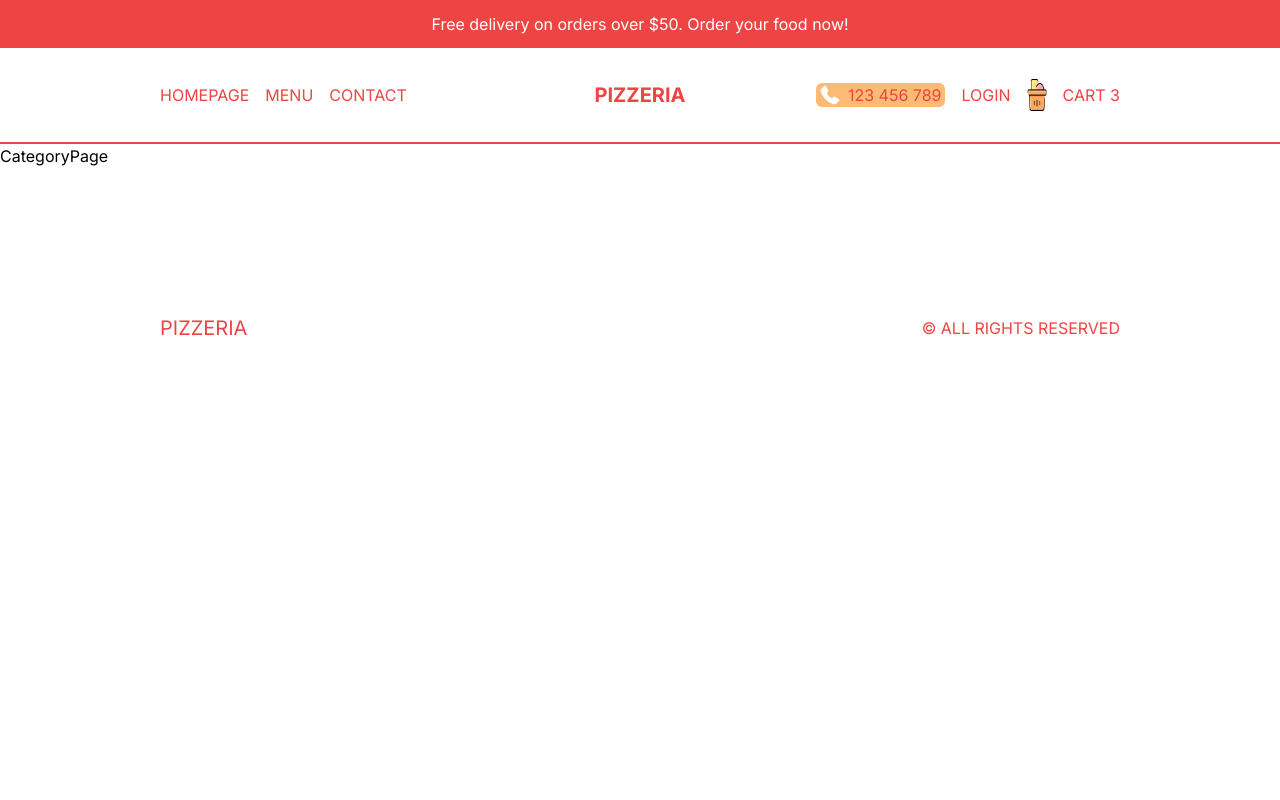
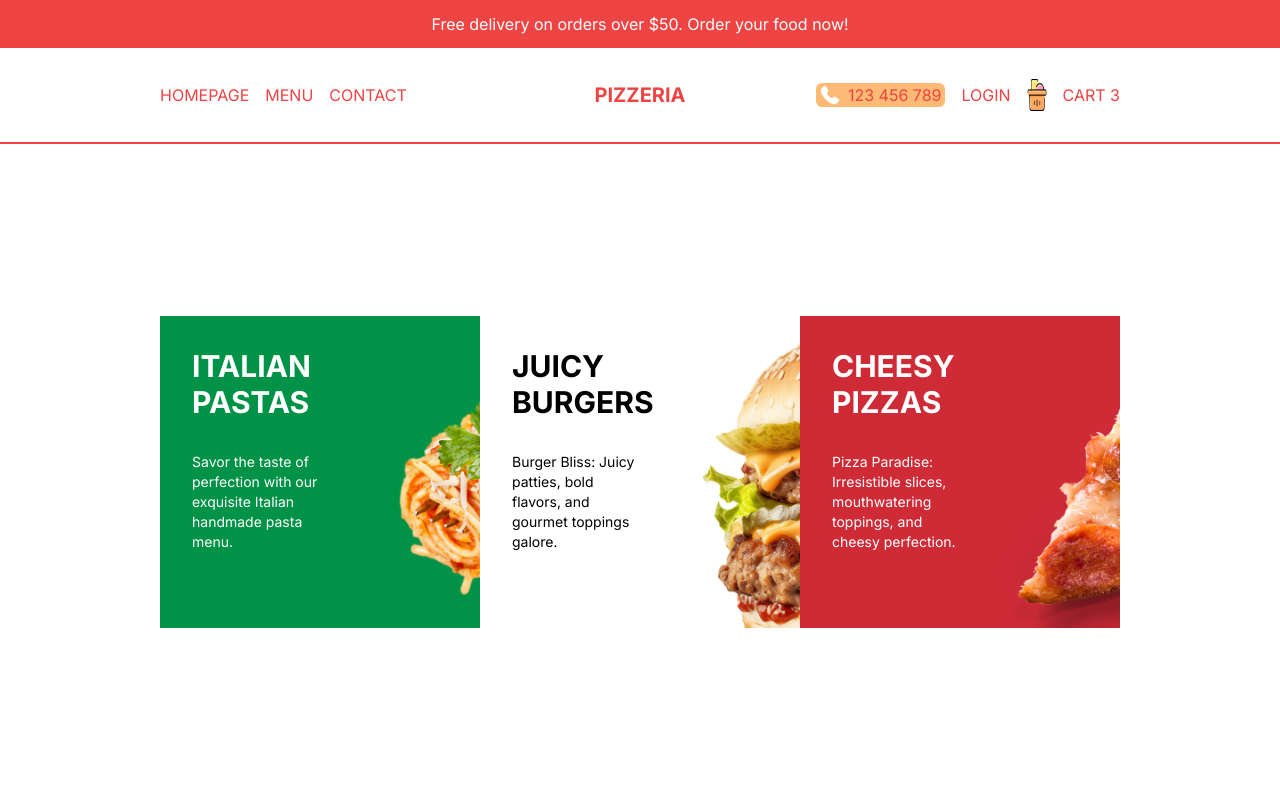
Before and after one commit to hackerharsh-77/Restaurant, a Next.js app: page /menu/1 in a window 1280 px wide. Shown: the top 800 px of the page. Built offline with nearby package versions, Linux system fonts and the light colour scheme.

Commit message:
feat: add menu page

```diff
--- a/src/app/menu/[category]/page.tsx
+++ b/src/app/menu/[category]/page.tsx
@@ -1,9 +1,26 @@
-import React from 'react'
+import { menu } from "../../components/data";
+import Link from "next/link";
+import React from "react";
 
-function CategoryPage() {
+const MenuPage = () => {
   return (
-    <div>CategoryPage</div>
-  )
-}
+    <div className="p-4 lg:px-20 xl:px-40 h-[calc(100vh-6rem)] md:h-[calc(100vh-9rem)] flex flex-col md:flex-row items-center">
+      {menu.map((category) => (
+        <Link
+          href={`/menu/${category.slug}`}
+          key={category.id}
+          className="w-full h-1/3 bg-cover p-8 md:h-1/2"
+          style={{ backgroundImage: `url(${category.img})` }}
+        >
+          <div className={`text-${category.color} w-1/2`}>
+            <h1 className="uppercase font-bold text-3xl">{category.title}</h1>
+            <p className="text-sm my-8">{category.desc}</p>
+            <button className={`hidden 2xl:block bg-${category.color} text-${category.color === "black" ? "white" : "red-500"} py-2 px-4 rounded-md`}>Explore</button>
+          </div>
+        </Link>
+      ))}
+    </div>
+  );
+};
 
-export default CategoryPage;
+export default MenuPage;
```
